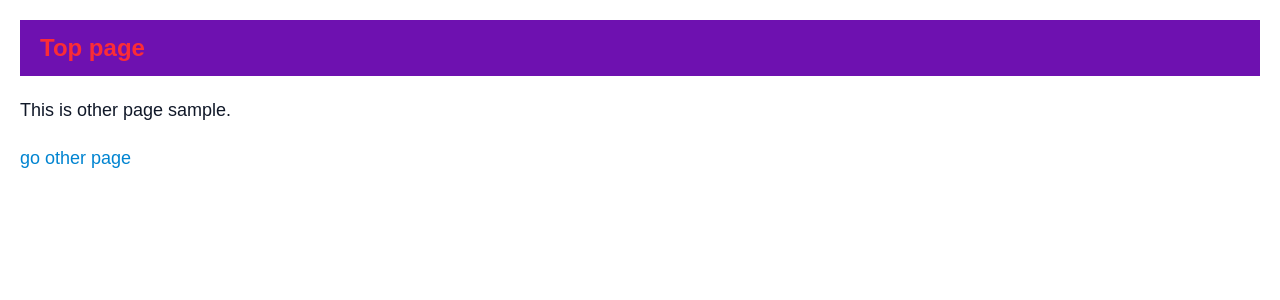
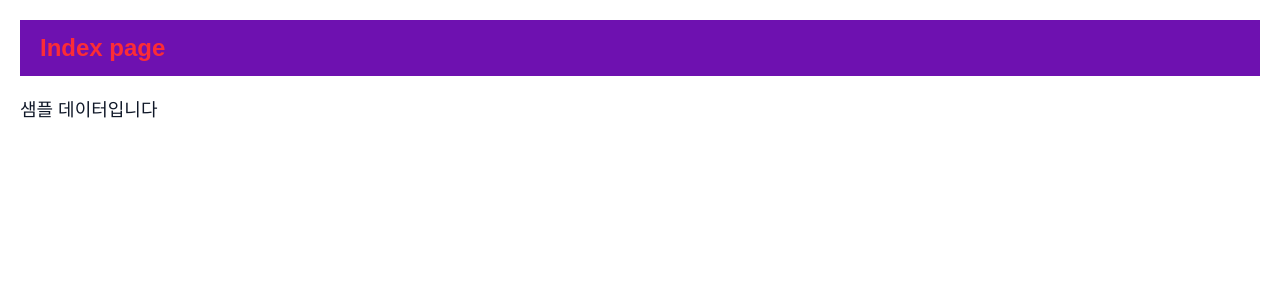
Before and after one commit to HyunWeb/sample_next_app, a Next.js app: page / in a window 1280 px wide. Shown: the top 300 px of the page. Built offline with nearby package versions, Linux system fonts and the light colour scheme.

Commit message:
서버 컴포넌트에서 fetch를 통한 데이터 엑세스

```diff
--- /dev/null
+++ b/public/sample.json
@@ -0,0 +1,8 @@
+{
+  "message": "샘플 데이터입니다",
+  "data": [
+    { "name": "kim", "mail": "kim@gilbut", "age": "39" },
+    { "name": "lee", "mail": "lee@flower", "age": "28" },
+    { "name": "park", "mail": "park@happy", "age": "17" }
+  ]
+}
--- a/src/app/page.tsx
+++ b/src/app/page.tsx
@@ -1,13 +1,19 @@
-import Link from "next/link";
+"use server";
 
-export default function Home() {
+const url = "http://localhost:3000/sample.json";
+
+async function getSampleDate() {
+  const resp = await fetch(url, { cache: "no-store" });
+  const result = await resp.json();
+  return result;
+}
+
+export default async function Home() {
+  const data = await getSampleDate();
   return (
     <main>
-      <h1 className="title">Top page</h1>
-      <p className="msg">This is other page sample.</p>
-      <div>
-        <Link href="/other">go other page</Link>
-      </div>
+      <h1 className="title">Index page</h1>
+      <p className="msg">{data.message}</p>
     </main>
   );
 }
```
